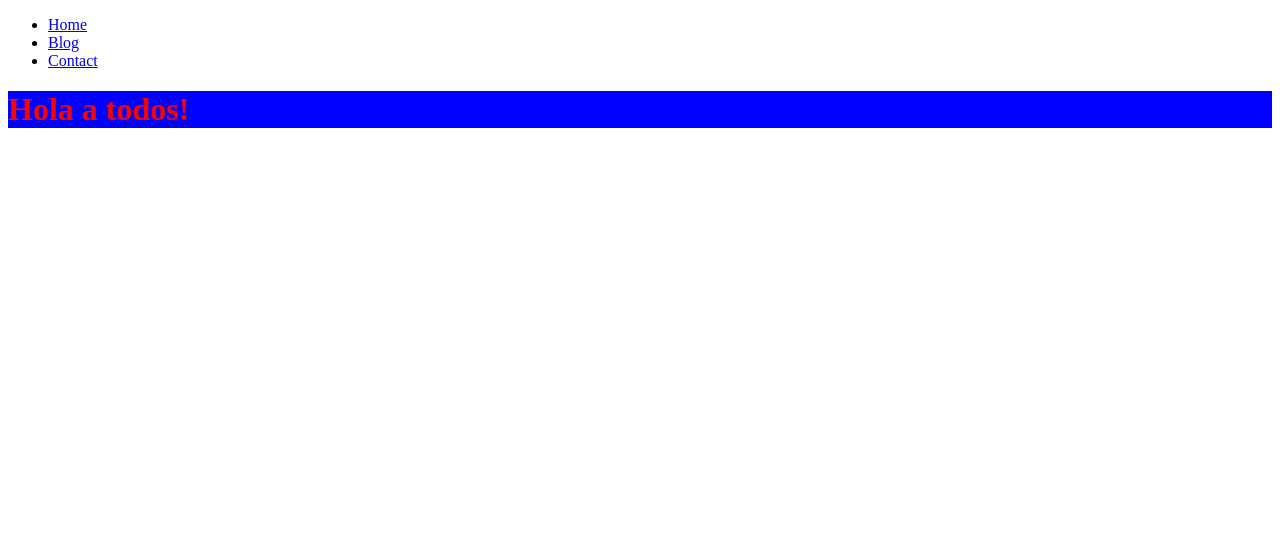
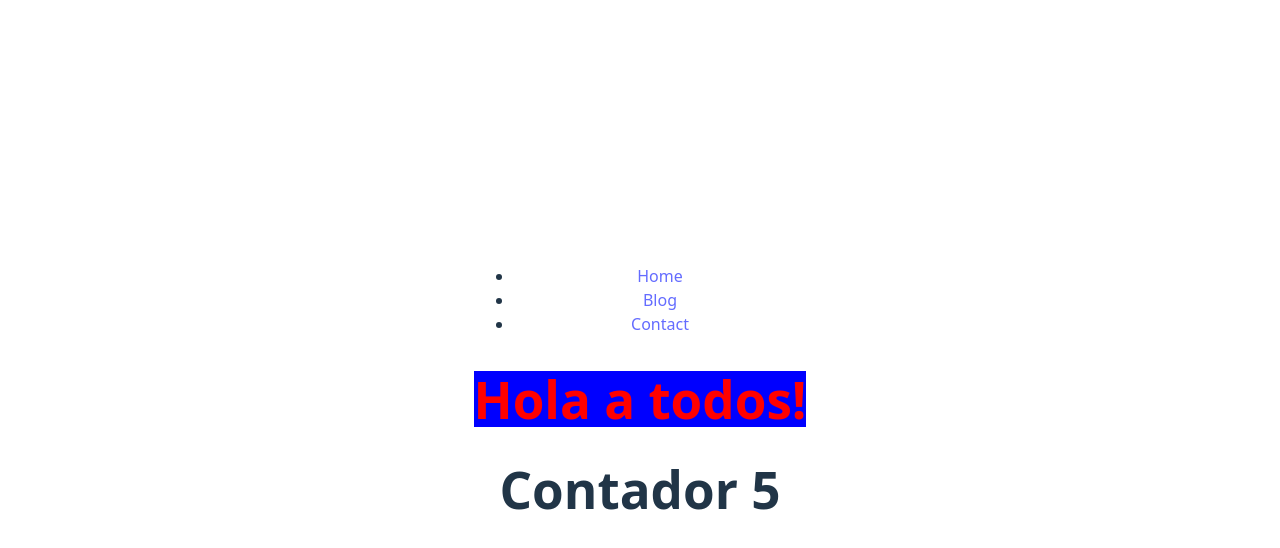
Before and after one commit to GERARDOCALLIRGOSJAQUE/my-vue-project, a Vue app: page / in a window 1280 px wide. Shown: the top 548 px of the page. Built offline with nearby package versions, Linux system fonts and the light colour scheme.

Commit message:
Tercer commit: variable no reactivas y reactivas en Vue

```diff
--- a/src/App.vue
+++ b/src/App.vue
@@ -1,14 +1,19 @@
 <script setup>
 import HeaderComponent from './components/HeaderComponent.vue';
+import { ref } from 'vue';
+  //let number = 0;//variable no reactiva
+  let number = ref(0);//variable reactiva
 
 
+  setInterval(() => {
+    number.value++;
+  }, 1000);
 </script>
 
 <template>
-  <HeaderComponent>
-  </HeaderComponent>
+  <HeaderComponent></HeaderComponent>
   <h1 class="title">Hola a todos!</h1>
-
+  <h1>Contador {{ number }}</h1>
 </template>
 
 <style scoped>
--- a/src/style.css
+++ b/src/style.css
@@ -1,4 +1,4 @@
-/*:root {
+:root {
   font-family: system-ui, Avenir, Helvetica, Arial, sans-serif;
   line-height: 1.5;
   font-weight: 400;
@@ -77,4 +77,3 @@ button:focus-visible {
     background-color: #f9f9f9;
   }
 }
-*/
```
